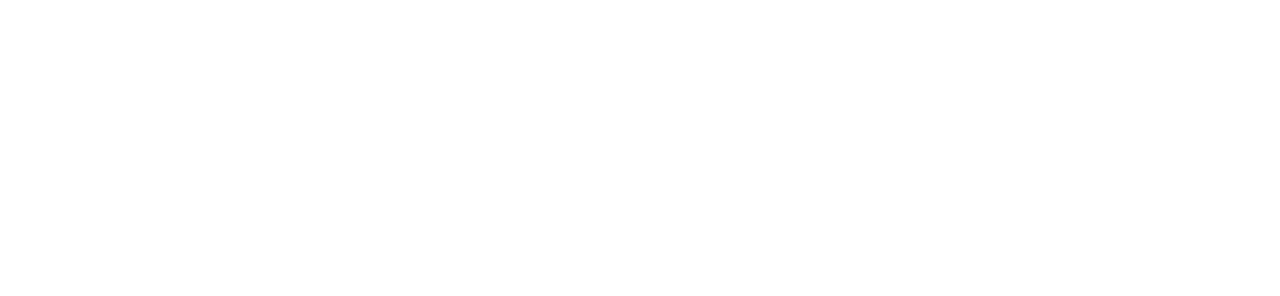
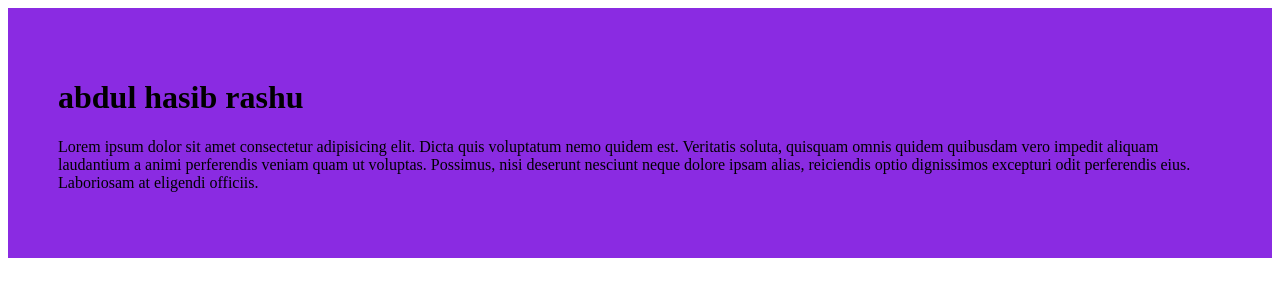
Before and after one commit to Rashu578049/practis-github-repo, a plain HTML site: page index.html in a window 1280 px wide. Drawn offline with Linux system fonts and the light colour scheme.

Commit message:
added the practic blog

```diff
--- a/index.html
+++ b/index.html
@@ -4,8 +4,12 @@
     <meta charset="UTF-8">
     <meta name="viewport" content="width=device-width, initial-scale=1.0">
     <title>practis</title>
+    <link rel="stylesheet" href="styles/blog.css">
 </head>
 <body>
-
+    <div>
+        <h1>abdul hasib rashu</h1>
+        <p>Lorem ipsum dolor sit amet consectetur adipisicing elit. Dicta quis voluptatum nemo quidem est. Veritatis soluta, quisquam omnis quidem quibusdam vero impedit aliquam laudantium a animi perferendis veniam quam ut voluptas. Possimus, nisi deserunt nesciunt neque dolore ipsam alias, reiciendis optio dignissimos excepturi odit perferendis eius. Laboriosam at eligendi officiis.</p>
+    </div>
 </body>
 </html>
--- /dev/null
+++ b/styles/blog.css
@@ -0,0 +1,4 @@
+div{
+    background-color: blueviolet;
+    padding:50px;
+}
```
